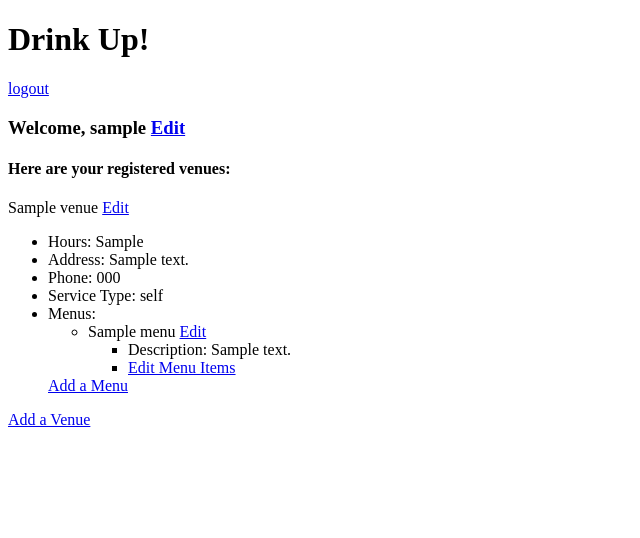
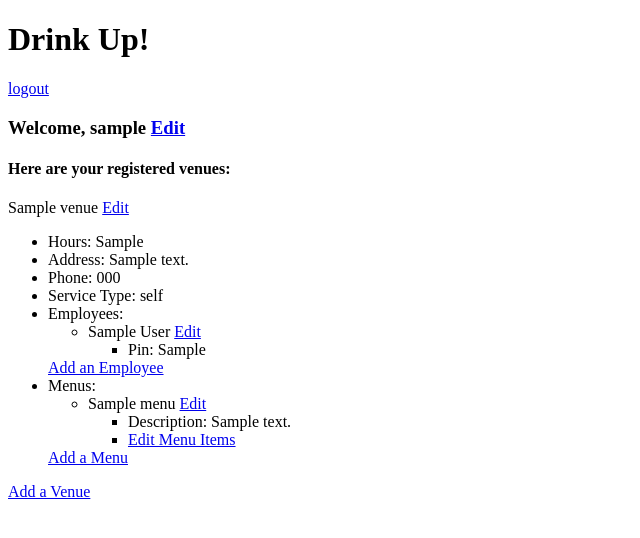
Before and after one commit to mkgilbert/drinkup-web, a Django app: page /user/home/1/ in a window 1280 px wide. Shown: the top 538 px of the page, without its empty margins (0-640 px from the left). Run offline with Django 3.2, Linux system fonts and the light colour scheme; tables that the repository leaves empty hold one stand-in row (values such as "Sample post").

Commit message:
Updated home displaying employees and add/edit links

```diff
--- a/templates/main/home.html
+++ b/templates/main/home.html
@@ -13,13 +13,25 @@
                 <li>Address: {{ venue.address }}</li>
                 <li>Phone: {{ venue.phone }}</li>
                 <li>Service Type: {{ venue.service_type }}</li>
+                <li>Employees:</li>
+                {% for employee in employees %}
+                    {% if venue == employee.venue %}
+                        <ul>
+                            <li>{{ employee.name }} <a href="{{ venue.id }}/employee/{{ employee.id }}/edit-employee/">Edit</a></li>
+                            <ul>
+                                <li>Pin: {{ employee.pin }}</li>
+                            </ul>
+                        </ul>
+                    {% endif %}
+                {% endfor %}
+            <a href="{% url 'employee_add' user.id venue.id %}">Add an Employee</a>
                 <li>Menus:</li>
             {% for menu in menus %}
                 {% if venue == menu.venue %}
                     <ul>
                     <li>{{ menu.name }} <a href="menu/{{ menu.id }}/edit-menu/">Edit</a></li>
                     <ul>
-                        <li>Description: {{ menu.description }}</li></li>
+                        <li>Description: {{ menu.description }}</li>
                         <li><a href="menu/{{ menu.id }}/">Edit Menu Items</a></li>
                     </ul>
                     </ul>
```
